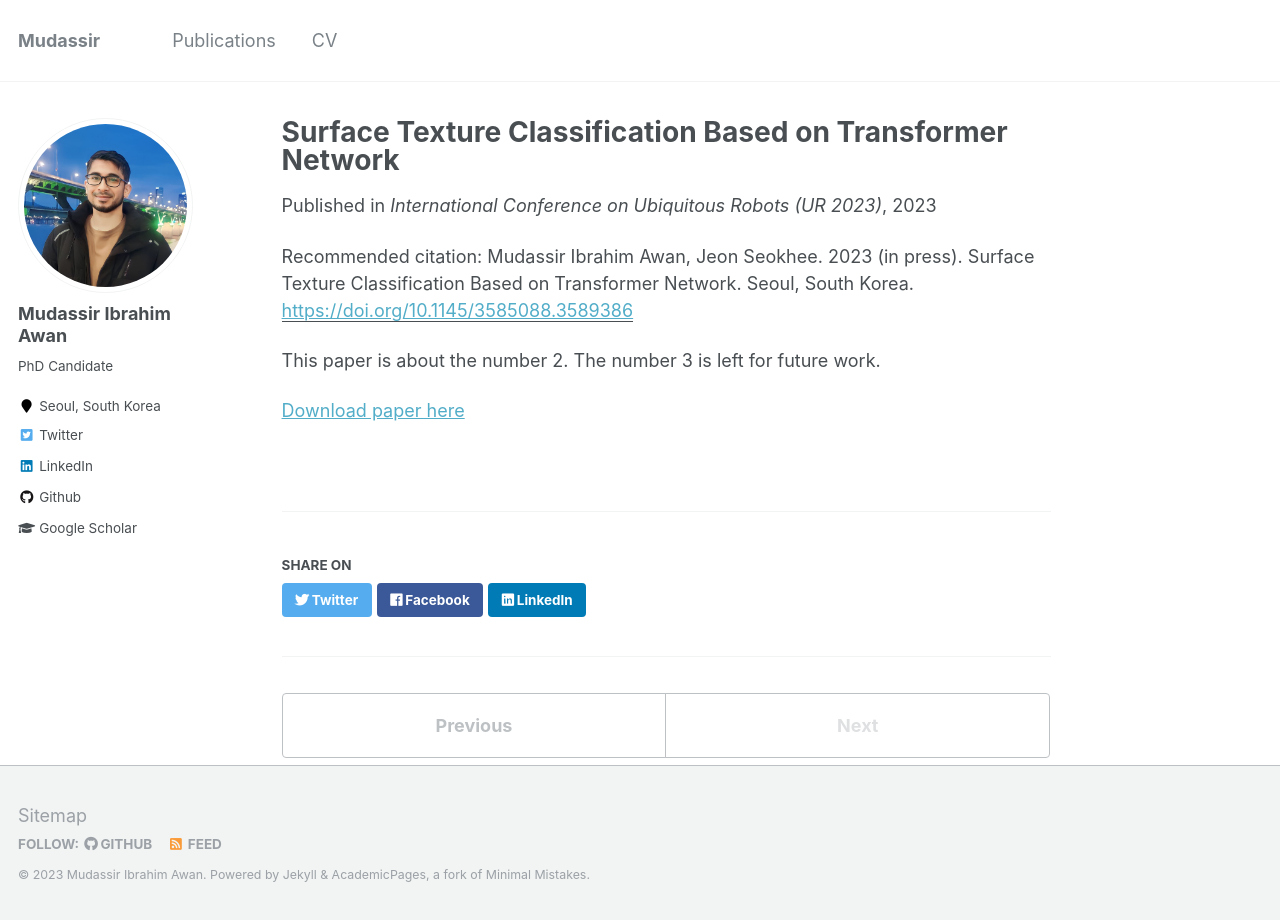
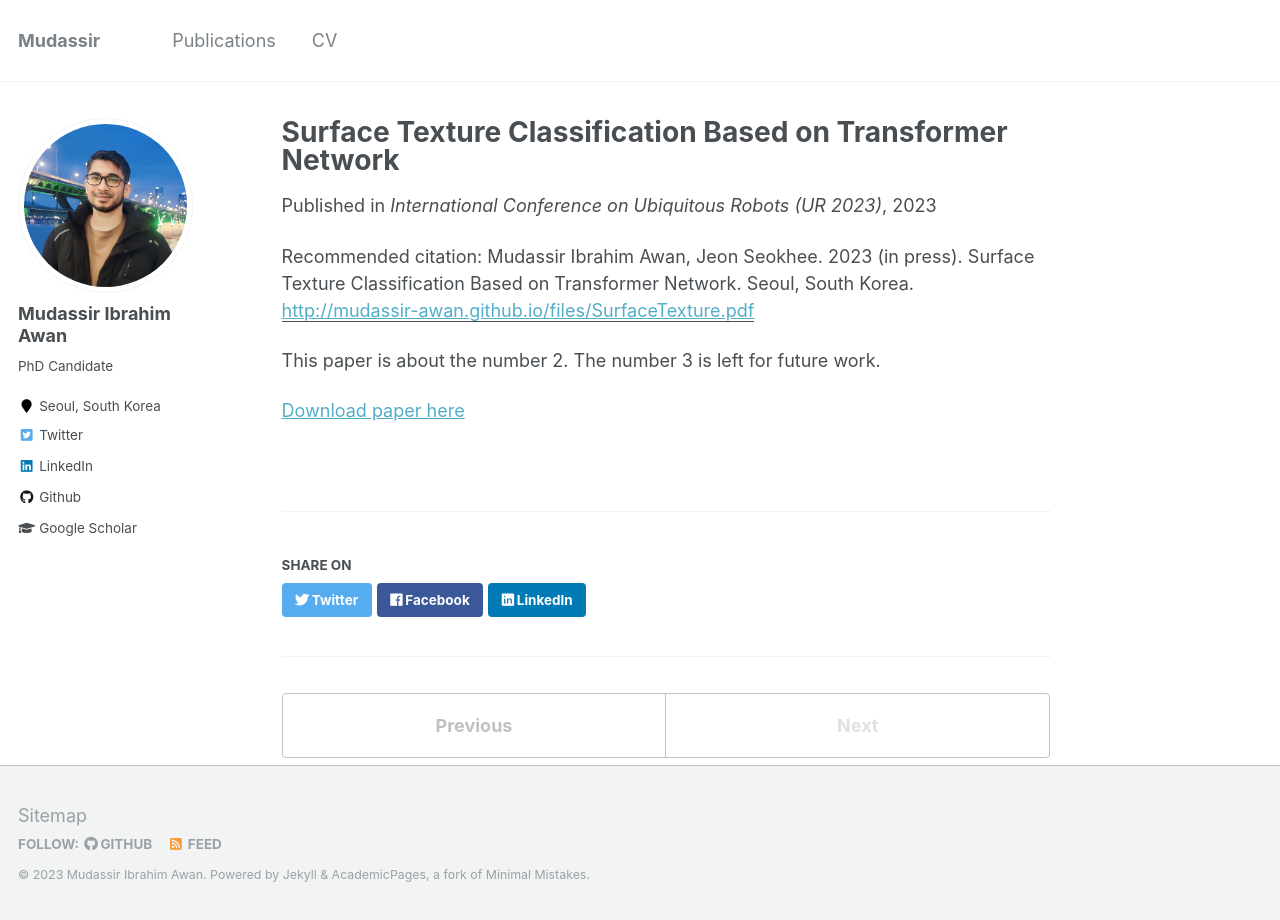
Before and after one commit to mudassir-awan/mudassir-awan.github.io, a Jekyll site: the page built from _publications/surfaceTexture.md, in a window 1280 px wide. Built offline with Jekyll 4.4.1, drawn with Linux system fonts in a browser that asks for light colours; some of the changed lines change nothing that is shown.

Commit message:
Update surfaceTexture.md

```diff
--- a/_publications/surfaceTexture.md
+++ b/_publications/surfaceTexture.md
@@ -5,7 +5,7 @@ permalink: /publications/surfaceTexture
 excerpt: ''
 date: 2023-06-19
 venue: 'International Conference on Ubiquitous Robots (UR 2023)'
-paperurl: 'https://doi.org/10.1145/3585088.3589386'
+paperurl: 'http://mudassir-awan.github.io/files/SurfaceTexture.pdf'
 citation: 'Mudassir Ibrahim Awan, Jeon Seokhee. 2023 (in press). Surface Texture Classification Based on Transformer Network. Seoul, South Korea.'
 ---
 
```
